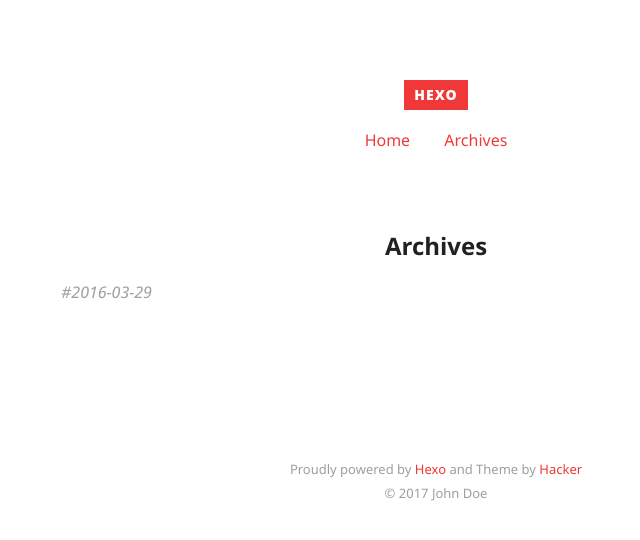
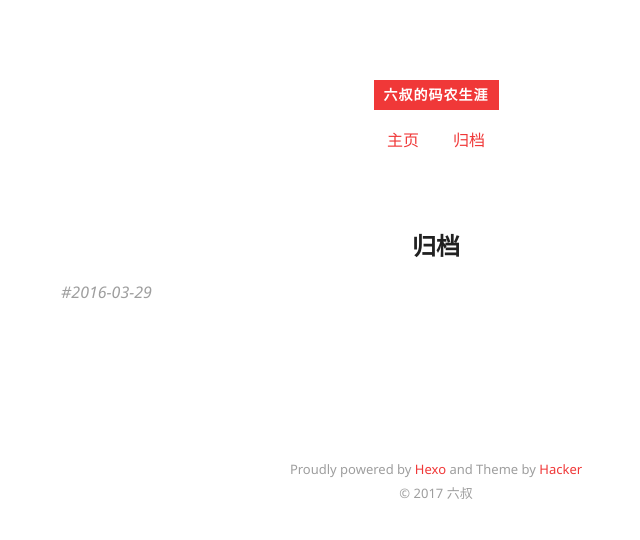
Before and after one commit to AddIcechan/addicechan.github.io, a plain HTML site: page archives/index.html in a window 1280 px wide. Shown: the whole page, without its empty margins (204-844 px from the left). Drawn offline with Linux system fonts and the light colour scheme.

Commit message:
Site updated: 2017-01-29 14:59:54

```diff
--- a/2016/03/29/touch_id_的使用/index.html
+++ b/2016/03/29/touch_id_的使用/index.html
@@ -3,15 +3,14 @@
 <head>
   <meta charset="utf-8">
 
-  <title>Hexo</title>
+  <title>六叔的码农生涯</title>
 
 
-  <meta name="author" content="John Doe">
+  <meta name="author" content="六叔">
 
 
 
-  <meta name="description" content="#Touch ID 的使用使用Touch ID主要是用到 LocalAuthentication。这个库是iOS8之后才有的。在使用上，其实不难，主要是两个方法：
-public func canEvaluatePolicy(policy: LAPolicy, error: NSErrorPointe">
+  <meta name="description" content="不靠谱男青年">
 
 
 
@@ -25,14 +24,14 @@ public func canEvaluatePolicy(policy: LAPolicy, error: NSErrorPointe">
 
 
 
-  <meta property="og:site_name" content="Hexo"/>
+  <meta property="og:site_name" content="六叔的码农生涯"/>
 
 
   <meta property="og:image" content="/favicon.ico"/>
 
 
   <link href="/favicon.ico" rel="icon">
-  <link rel="alternate" href="/atom.xml" title="Hexo" type="application/atom+xml">
+  <link rel="alternate" href="/atom.xml" title="六叔的码农生涯" type="application/atom+xml">
   <link rel="stylesheet" href="/css/style.css" media="screen" type="text/css">
 </head>
 
@@ -44,16 +43,16 @@ public func canEvaluatePolicy(policy: LAPolicy, error: NSErrorPointe">
     <header>
   <div class="site-branding">
     <h1 class="site-title">
-      <a href="/">Hexo</a>
+      <a href="/">六叔的码农生涯</a>
     </h1>
     <p class="site-description"></p>
   </div>
   <nav class="site-navigation">
     <ul>
 
-        <li><a href="/">Home</a></li>
+        <li><a href="/">主页</a></li>
 
-        <li><a href="/archives">Archives</a></li>
+        <li><a href="/archives">归档</a></li>
 
     </ul>
   </nav>
@@ -150,7 +149,7 @@ class ViewController: UIViewController {
     Theme by <a href="https://github.com/CodeDaraW/Hacker" target="_blank">Hacker</a>
     </br>
 
-    &copy; 2017 John Doe
+    &copy; 2017 六叔
 
   </p>
 </footer>
--- a/archives/index.html
+++ b/archives/index.html
@@ -3,12 +3,14 @@
 <head>
   <meta charset="utf-8">
 
-  <title>Archives | Hexo</title>
+  <title>归档 | 六叔的码农生涯</title>
 
 
-  <meta name="author" content="John Doe">
+  <meta name="author" content="六叔">
 
 
+
+  <meta name="description" content="不靠谱男青年">
 
 
 
@@ -19,14 +21,14 @@
 
 
 
-  <meta property="og:site_name" content="Hexo"/>
+  <meta property="og:site_name" content="六叔的码农生涯"/>
 
 
   <meta property="og:image" content="/favicon.ico"/>
 
 
   <link href="/favicon.ico" rel="icon">
-  <link rel="alternate" href="/atom.xml" title="Hexo" type="application/atom+xml">
+  <link rel="alternate" href="/atom.xml" title="六叔的码农生涯" type="application/atom+xml">
   <link rel="stylesheet" href="/css/style.css" media="screen" type="text/css">
 </head>
 
@@ -38,16 +40,16 @@
     <header>
   <div class="site-branding">
     <h1 class="site-title">
-      <a href="/">Hexo</a>
+      <a href="/">六叔的码农生涯</a>
     </h1>
     <p class="site-description"></p>
   </div>
   <nav class="site-navigation">
     <ul>
 
-        <li><a href="/">Home</a></li>
+        <li><a href="/">主页</a></li>
 
-        <li><a href="/archives">Archives</a></li>
+        <li><a href="/archives">归档</a></li>
 
     </ul>
   </nav>
@@ -58,7 +60,7 @@
 
 <article>
 
-  <h2 class="article-title ">Archives</h2>
+  <h2 class="article-title ">归档</h2>
 
   <div class="archive">
 
@@ -88,7 +90,7 @@
     Theme by <a href="https://github.com/CodeDaraW/Hacker" target="_blank">Hacker</a>
     </br>
 
-    &copy; 2017 John Doe
+    &copy; 2017 六叔
 
   </p>
 </footer>
```
Also changed, not shown: archives/2016/03/index.html (+10 -8 lines), archives/2016/index.html (+10 -8 lines), index.html (+10 -8 lines).
